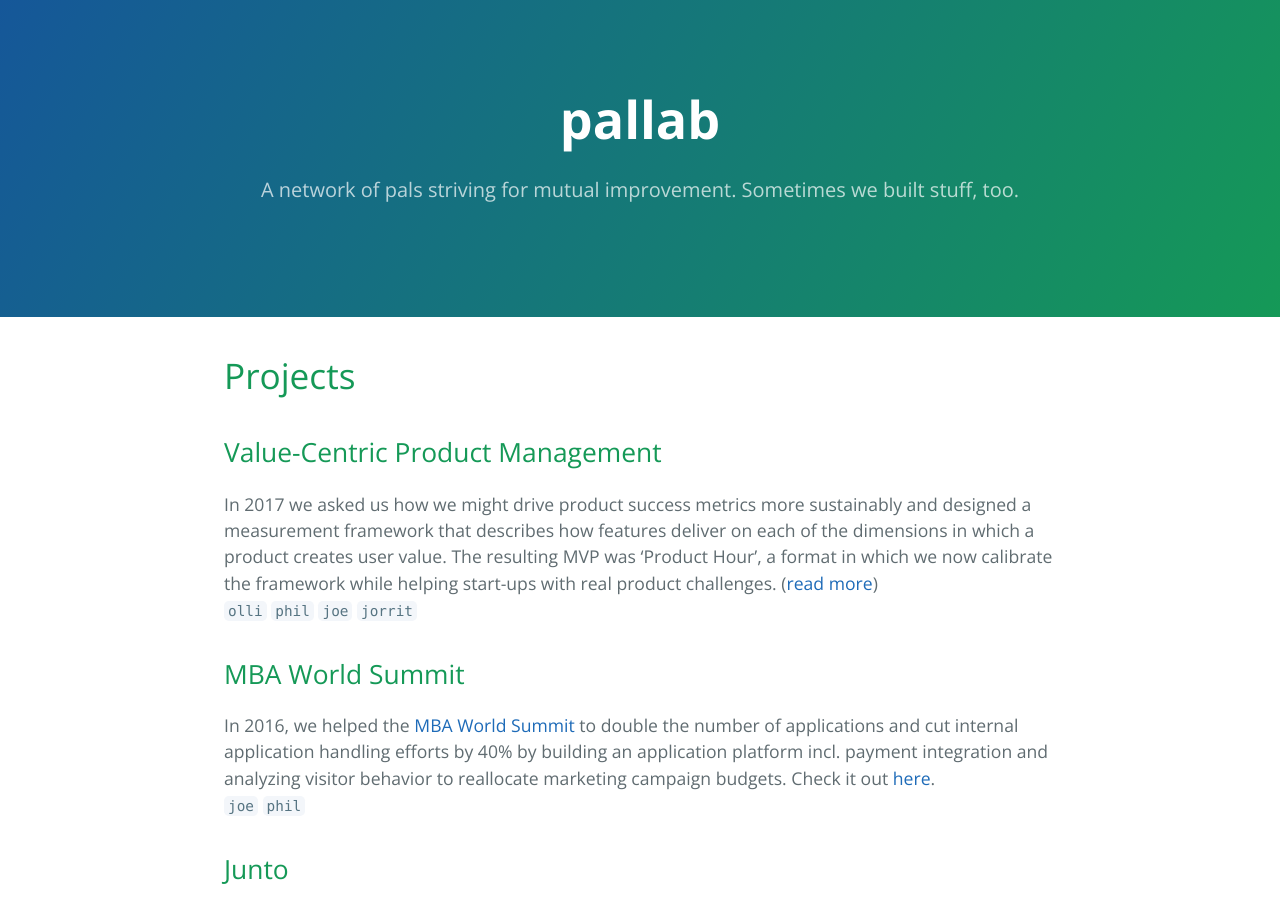
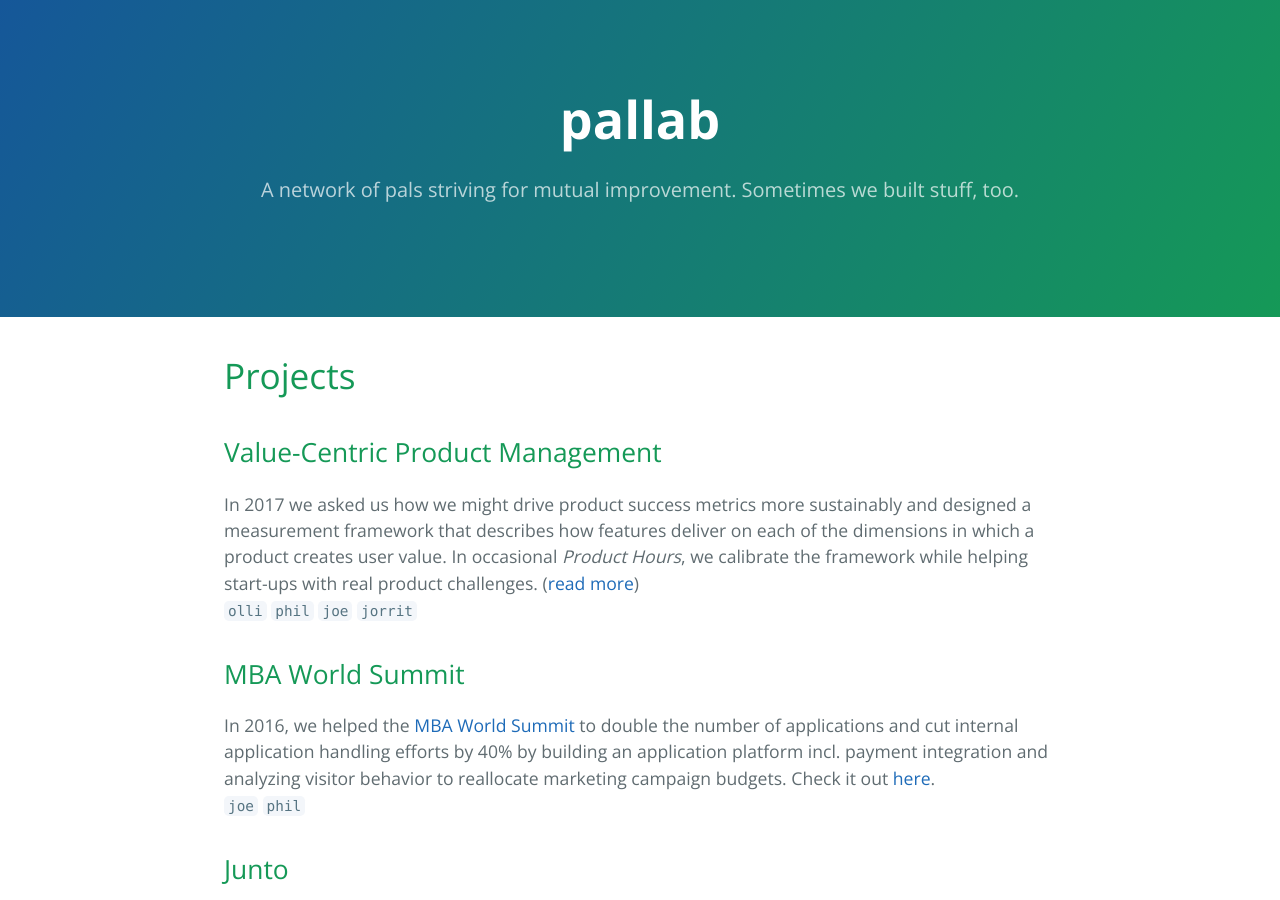
Before and after one commit to pal-lab/pal-lab.github.io, a Jekyll site: the page built from index.md, in a window 1280 px wide and 900 px high. Built offline with Jekyll 4.4.1, drawn with Linux system fonts in a browser that asks for light colours; our own code applies the rules of GitHub Pages for plain Markdown files.

Commit message:
editorial changes

```diff
--- a/index.md
+++ b/index.md
@@ -7,7 +7,7 @@ layout: default
 
 ## [](#header-2)Value-Centric Product Management
 
-In 2017 we asked us how we might drive product success metrics more sustainably and designed a measurement framework that describes how features deliver on each of the dimensions in which a product creates user value. The resulting MVP was 'Product Hour', a format in which we now calibrate the framework while helping start-ups with real product challenges. ([read more](http://vcpm.org/))
+In 2017 we asked us how we might drive product success metrics more sustainably and designed a measurement framework that describes how features deliver on each of the dimensions in which a product creates user value. In occasional _Product Hours_, we calibrate the framework while helping start-ups with real product challenges. ([read more](http://vcpm.org/))
 `olli` `phil` `joe` `jorrit`
 
 ## [](#header-2)MBA World Summit
```
